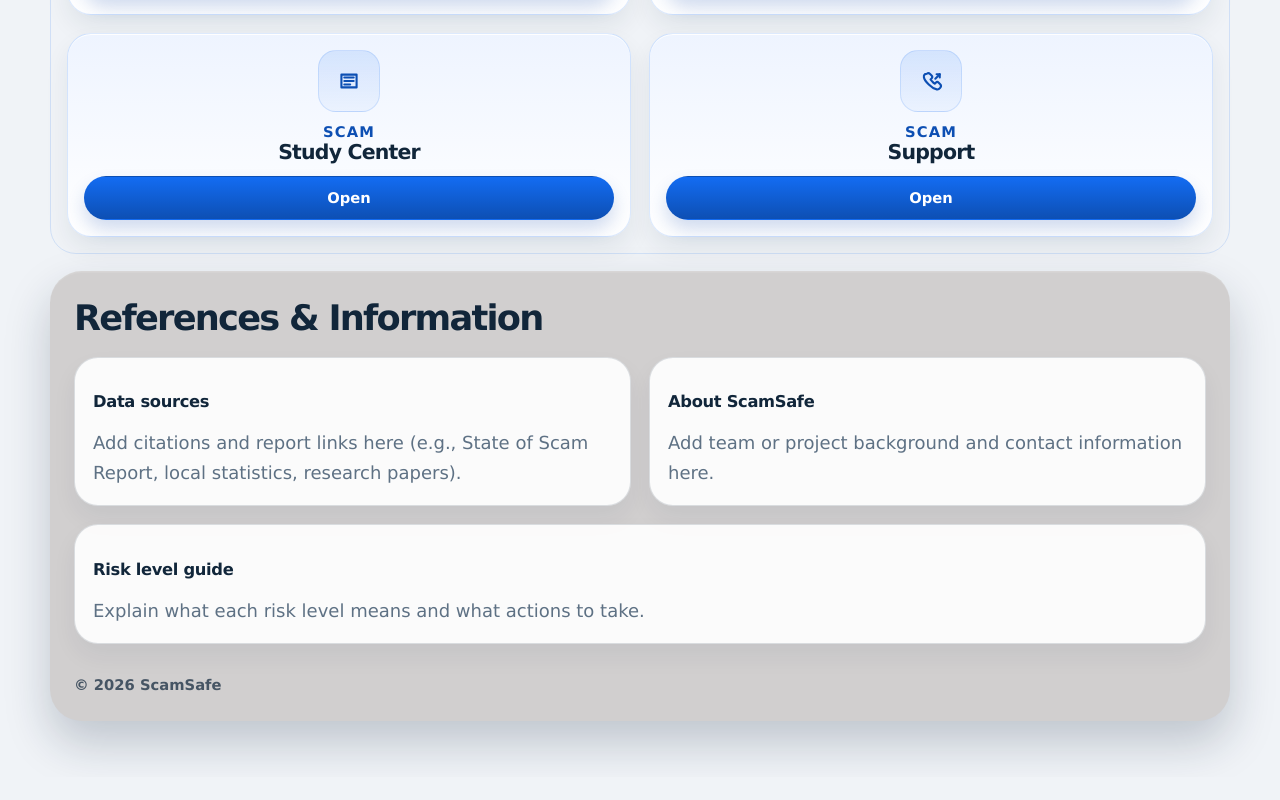
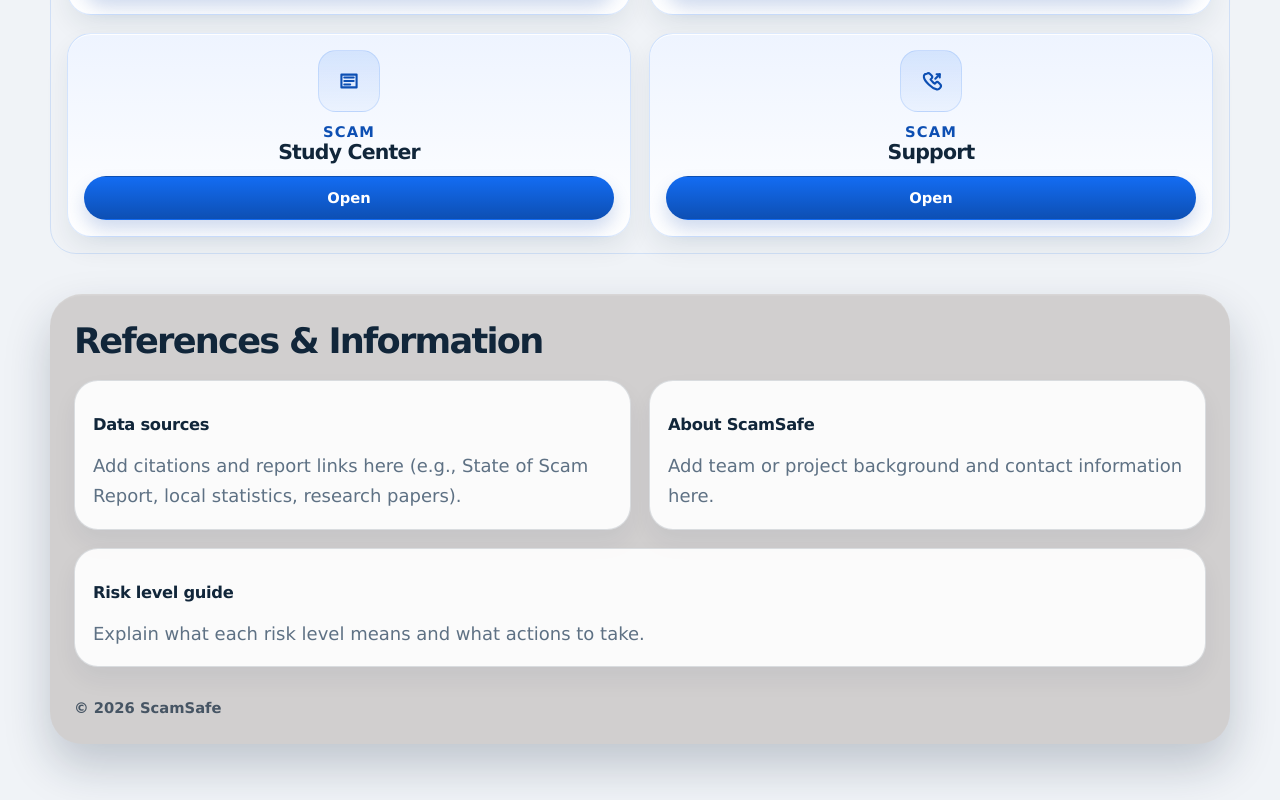
Before and after one commit to xinyaoxiao-301/Scamsafe_vx_fe-main, a React (Vite) app: page / in a window 1280 px wide. Shown: the part 1165-1965 px from the top of the page. Before the commit the page ends 1942 px from the top, so only its background shows below. Built offline with nearby package versions, Linux system fonts and the light colour scheme; no server answers.

Commit message:
changed the layout to fix the covered part in epic1

```diff
--- a/src/styles/layout.css
+++ b/src/styles/layout.css
@@ -515,10 +515,12 @@
   background: var(--surface);
   box-shadow: var(--shadow-soft);
   padding: 22px 20px;
+  position: relative;
+  z-index: 1;
 }
 
 .app-footer {
-  margin-top: calc(var(--space-5) * 0.7);
+  margin-top: var(--space-7);
   padding: 22px 16px;
   border-top: 1px solid rgba(255, 255, 255, 0.14);
   background: #d1cfcf;
@@ -526,6 +528,8 @@
   box-shadow:
     0 22px 46px rgba(17, 38, 61, 0.22),
     inset 0 1px 0 rgba(255, 255, 255, 0.08);
+  position: relative;
+  z-index: 0;
 }
 
 .app-footer__header {
```
